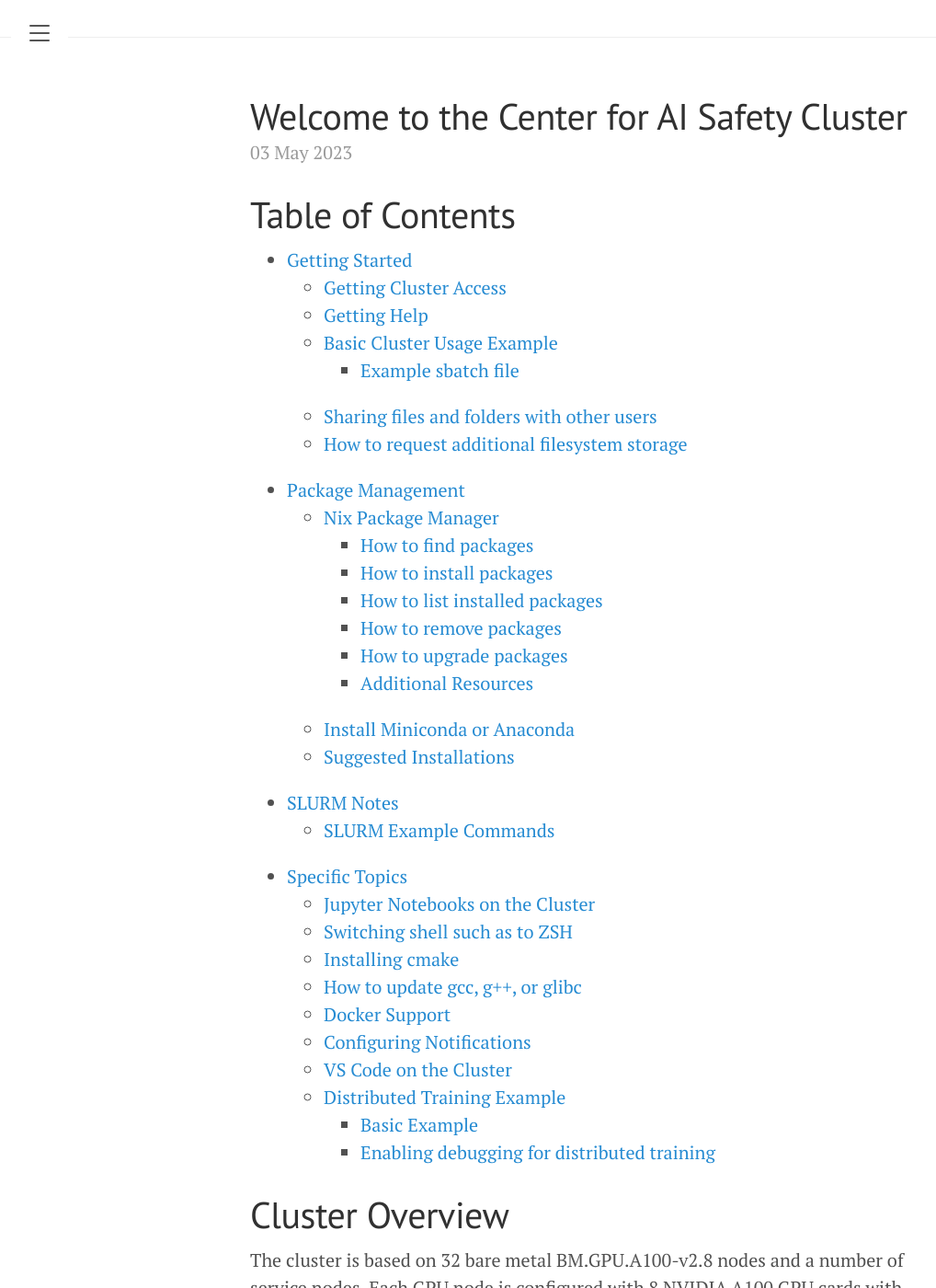
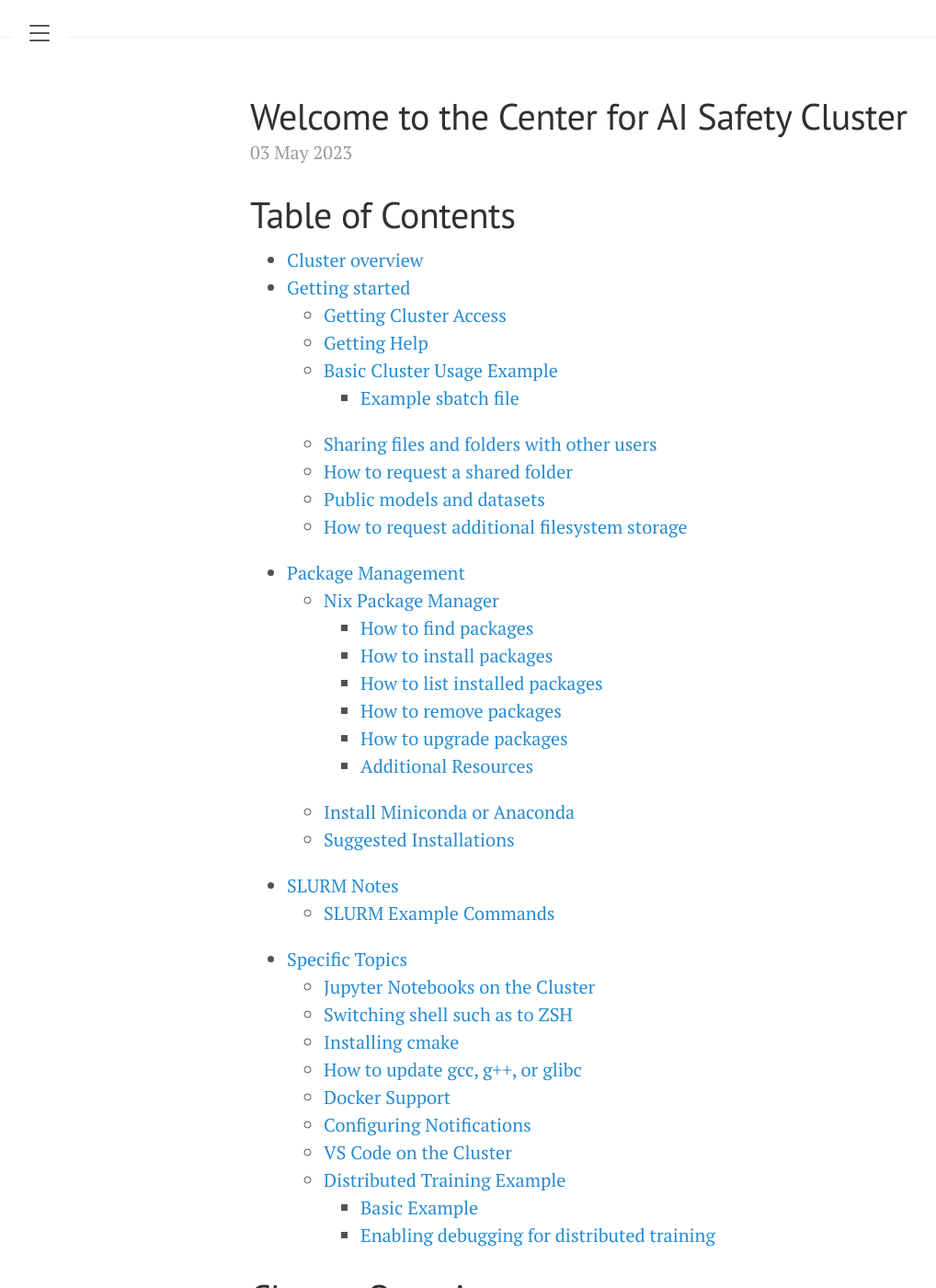
Before and after one commit to centerforaisafety/cluster-docs-old, a Jekyll site: the page built from _posts/2023-05-03-cais-cluster-documentation.md, in a window 1280 px wide and 1400 px high. Shown: the whole window at 92% size, without its empty margins (8-1026 px from the left). Built offline with Jekyll 4.4.1, drawn with Linux system fonts in a browser that asks for light colours.

Commit message:
Update 2023-05-03-cais-cluster-documentation.md

```diff
--- a/_posts/2023-05-03-cais-cluster-documentation.md
+++ b/_posts/2023-05-03-cais-cluster-documentation.md
@@ -9,12 +9,15 @@
 {: toc } -->
 
 # Table of Contents  <!-- omit from toc -->
-- [Getting Started](#getting-started)
+- [Cluster overview](#cluster-overview)
+- [Getting started](#getting-started)
   - [Getting Cluster Access](#getting-cluster-access)
   - [Getting Help](#getting-help)
   - [Basic Cluster Usage Example](#basic-cluster-usage-example)
     - [Example sbatch file](#example-sbatch-file)
   - [Sharing files and folders with other users](#sharing-files-and-folders-with-other-users)
+  - [How to request a shared folder](#how-to-request-a-shared-folder)
+  - [Public models and datasets](#public-models-and-datasets)
   - [How to request additional filesystem storage](#how-to-request-additional-filesystem-storage)
 - [Package Management](#package-management)
   - [Nix Package Manager](#nix-package-manager)
```
Also changed, not shown: other parts of _posts/2023-05-03-cais-cluster-documentation.md (+2 -0 lines).
